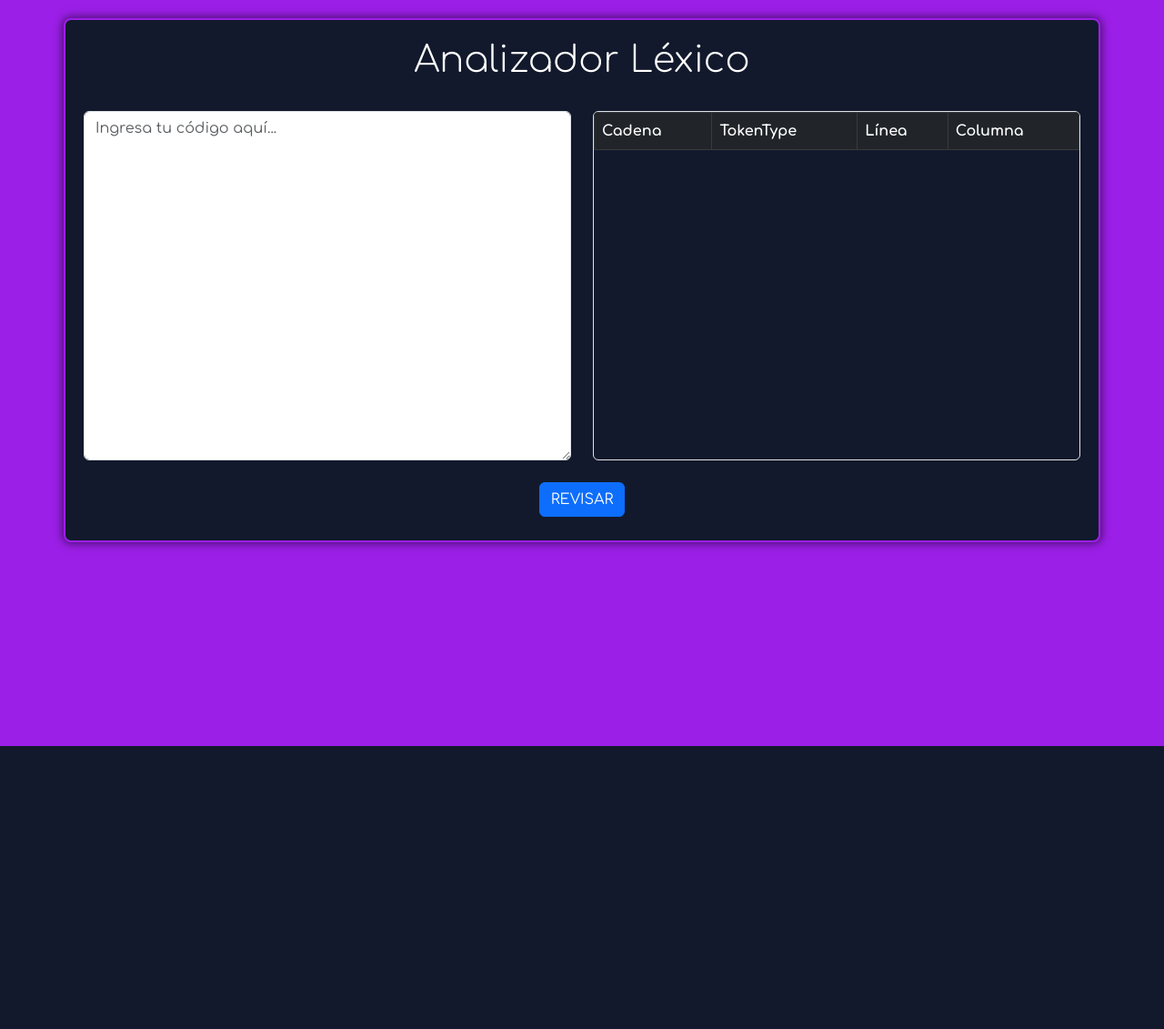
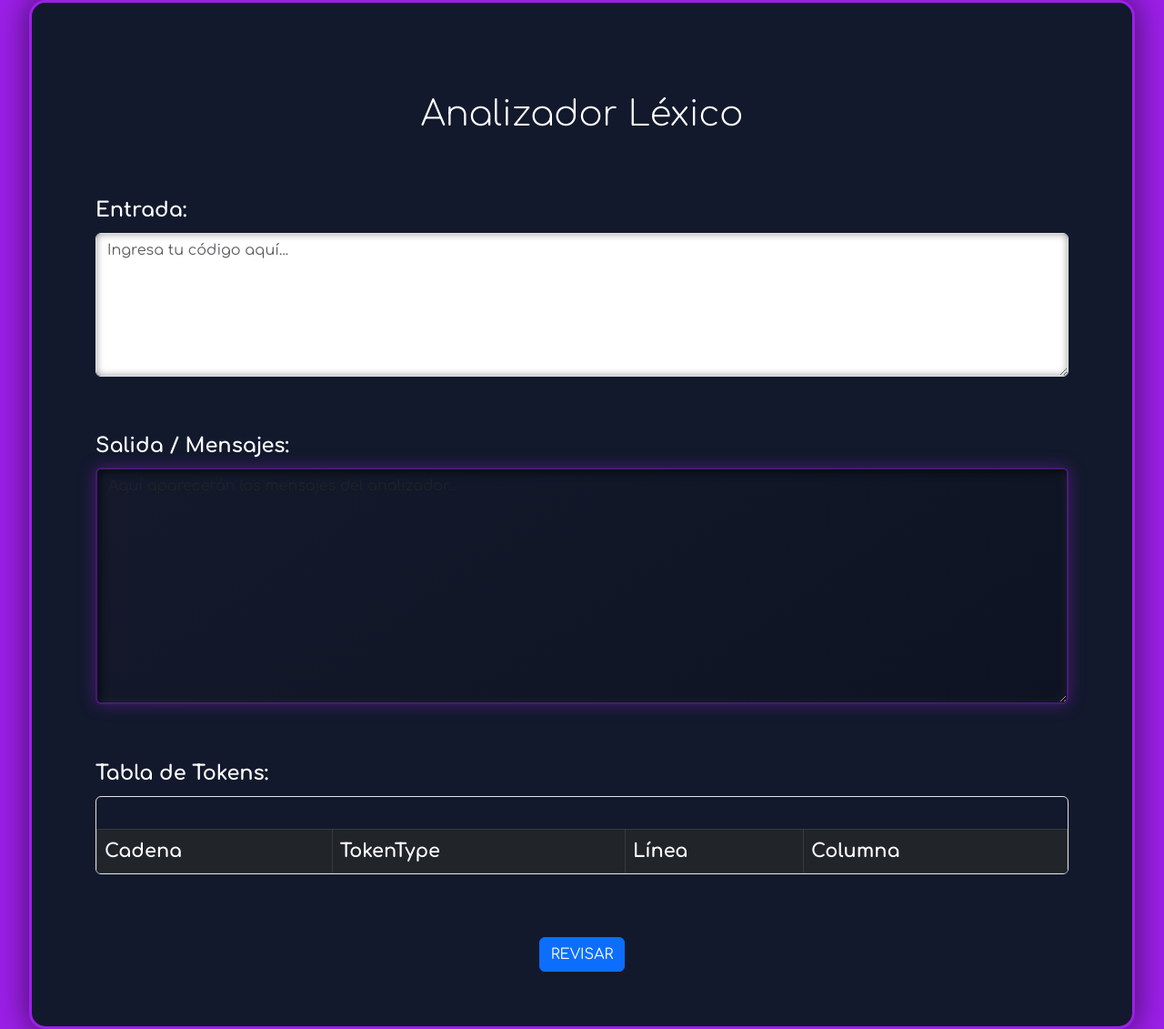
Before and after one commit to GerardoCasten3/proyecto-compiladores-2025, a Flask app: page / in a window 1280 px wide. Shown: the whole page at 91% size. Before the commit the page ends 820 px from the top, so only its background shows below. Run offline with Flask 3, Linux system fonts and the light colour scheme; lists and menus that the app fills with data are empty; some libraries are stand-ins or nearby versions.

Commit message:
Diseño de visuales

```diff
--- a/proyecto_compiladores/static/css/style.css
+++ b/proyecto_compiladores/static/css/style.css
@@ -6,40 +6,121 @@
     --secondary-color: rgb(18, 25, 44);
     --text-light: white;
     --border-gray: gray;
-    --shadow-dark: rgba(0, 0, 0, 0.507);
+    --shadow-dark: rgba(0, 0, 0, 0.45);
 }
 
-body, html {
-    height: 100vh;
-    align-items: center;
-    justify-content: center;
-    margin-top: 10px;
-}
-
+/* ===== CONFIGURACIÓN GENERAL ===== */
 body {
+    margin: 0;
     font-family: "Comfortaa", sans-serif;
     background-color: var(--primary-color);
     color: var(--text-light);
 }
 
-
 h1 {
-    font-weight: 100;
-    color: var(--text-light);
+    font-weight: 300;
     text-align: center;
-    margin-bottom: 2rem;
+    margin-top: 40px;
+    margin-bottom: 30px;
+    font-size: 2.4rem; /* MÁS GRANDE */
 }
 
-/* ===== CONTENEDOR PRINCIPAL ===== */
-.container {
+/* ===== CONTENEDOR PRINCIPAL – VERSIÓN ANCHA ===== */
+.mi-container {
     background-color: var(--secondary-color);
-    border: 2px solid var(--primary-color);
-    border-radius: 8px;
-    box-shadow: 0px 0px 10px 2px var(--shadow-dark);
-    padding: 20px;
-    min-height: 45vw;
+    border: 3px solid var(--primary-color);
+    border-radius: 18px;
+
+    width: 95%;          /* 🔥 MÁS ANCHO — CASI TODA LA PANTALLA */
+    max-width: 1600px;   /* 🔥 PERMITE MUCHO MÁS ANCHO */
+    padding: 60px 70px;
+
+    margin: 0 auto;
+    box-shadow: 0 0 30px 5px var(--shadow-dark);
 }
 
-.row {
-    min-height: 30vw;
+
+/* ===== ÁREAS DE TEXTO ===== */
+textarea {
+    width: 100%;
+    border-radius: 12px;
+    padding: 18px;
+    border: 2px solid rgba(255, 255, 255, 0.15);
+    background-color: #131a2d;
+    color: white;
+
+    font-size: 1.2rem; /* MÁS GRANDE */
+    resize: vertical;
+    min-height: 240px; /* MÁS ALTO */
+
+    box-shadow: inset 0 0 8px rgba(0,0,0,0.4);
 }
+
+textarea:focus {
+    outline: none;
+    border-color: var(--primary-color);
+    box-shadow: 0 0 12px rgba(156, 31, 232, 0.7);
+}
+
+/* ===== ETIQUETAS ===== */
+label {
+    display: block;
+    margin-top: 35px;
+    margin-bottom: 10px;
+    font-weight: 600;
+    font-size: 1.4rem; /* MÁS GRANDE */
+}
+
+/* ===== TEXTAREA ESPECIAL (SALIDA) ===== */
+#salidaTexto {
+    height: 260px; /* MÁS ALTO */
+    background: linear-gradient(145deg, #141a2b, #0d1322);
+    border: 2px solid rgba(156, 31, 232, 0.4);
+
+    box-shadow:
+        inset 3px 3px 10px rgba(0,0,0,0.6),
+        inset -3px -3px 10px rgba(255,255,255,0.05),
+        0 0 18px rgba(156,31,232,0.4);
+}
+
+/* ===== TABLA ===== */
+table {
+    width: 100%;
+    margin-top: 35px;
+    border-collapse: collapse;
+    font-size: 1.2rem; /* MÁS GRANDE */
+}
+
+table th {
+    background-color: rgba(255,255,255,0.08);
+    border-bottom: 2px solid var(--primary-color);
+    padding: 15px;
+    font-size: 1.3rem; /* MÁS GRANDE */
+}
+
+table td {
+    padding: 14px;
+    border-bottom: 1px solid rgba(255,255,255,0.1);
+}
+
+/* ===== BOTÓN ===== */
+button {
+    display: block;
+    margin: 45px auto 0;
+    padding: 16px 35px;
+
+    font-size: 1.3rem; /* MÁS GRANDE */
+    font-weight: 600;
+
+    background-color: var(--primary-color);
+    border: none;
+    color: white;
+    border-radius: 12px;
+    cursor: pointer;
+    transition: 0.2s ease;
+}
+
+button:hover {
+    transform: scale(1.05);
+    box-shadow: 0 0 15px rgba(255,255,255,0.35);
+}
--- a/proyecto_compiladores/templates/index.html
+++ b/proyecto_compiladores/templates/index.html
@@ -8,27 +8,40 @@
     <title>Compiladores</title>
 </head>
 <body>
-    <!--TODO EL CONTENEDOR-->
+
 <main>
-        <div class="container">
+    <div class="mi-container">
         <h1>Analizador Léxico</h1>
 
         <!--Mensaje de error oculto-->
         <div class="alert alert-danger d-none" id="error-message" role="alert">
-                <strong>Error:</strong>AQUI VA EL ERROR
-            </div>
-            <!--Dos contenedores de entrada y tabla-->
-            <div class="row">
-                <!--INPUT IZQUIERDO-->
-                <div class="col-md-6 mb-3 mb-md-0 d-flex flex-column">
-                    <textarea id="textoEntrada" class="form-control h-100" placeholder="Ingresa tu código aquí..."></textarea>
+            <strong>Error:</strong> AQUI VA EL ERROR
         </div>
 
-                <!--TABLA DERECHA-->
-                <div class="col-md-6 d-flex flex-column">
-                    <div class="table-responsive h-100 border rounded">
+        <!-- 1. ENTRADA (ARRIBA) -->
+        <div class="row mt-3">
+            <div class="col-12">
+                <label for="textoEntrada" class="form-label fw-bold">Entrada:</label>
+                <textarea id="textoEntrada" class="form-control" rows="6"
+                          placeholder="Ingresa tu código aquí..."></textarea>
+            </div>
+        </div>
+
+        <!-- 2. SALIDA / MENSAJES (EN MEDIO) -->
+        <div class="row mt-4">
+            <div class="col-12">
+                <label for="salidaTexto" class="form-label fw-bold">Salida / Mensajes:</label>
+                <textarea id="salidaTexto" class="form-control" rows="4" readonly
+                          placeholder="Aquí aparecerán los mensajes del analizador..."></textarea>
+            </div>
+        </div>
+
+        <!-- 3. TABLA DE TOKENS (ABAJO) -->
+        <div class="row mt-4">
+            <div class="col-12">
+                <label class="form-label fw-bold">Tabla de Tokens:</label>
+                <div class="table-responsive border rounded">
                     <table id="tablaResultados" class="table table-bordered table-striped mb-0">
-                            <!--Colunas-->
                         <thead class="table-dark">
                             <tr>
                                 <th>Cadena</th>
@@ -37,25 +50,24 @@
                                 <th>Columna</th>
                             </tr>
                         </thead>
-                            <tbody id="output-table-body">
-                            </tbody>
+                        <tbody id="output-table-body"></tbody>
                     </table>
                 </div>
             </div>
         </div>
 
-            <!-- BOtON-->
-            <div class="mt-4 flex-column">
-                    <div class="button text-center">
+        <!-- BOTÓN -->
+        <div class="mt-4 text-center">
             <button class="btn btn-primary" type="submit" id="btnEnviar">
                 <span>REVISAR</span>
             </button>
         </div>
-            </div>
+
     </div>
 </main>
 
 <script src="../static/js/script.js"></script>
 <script src="https://cdn.jsdelivr.net/npm/sweetalert2@11"></script>
+
 </body>
 </html>
```
Lines whose indentation alone changed are shown as unchanged.
